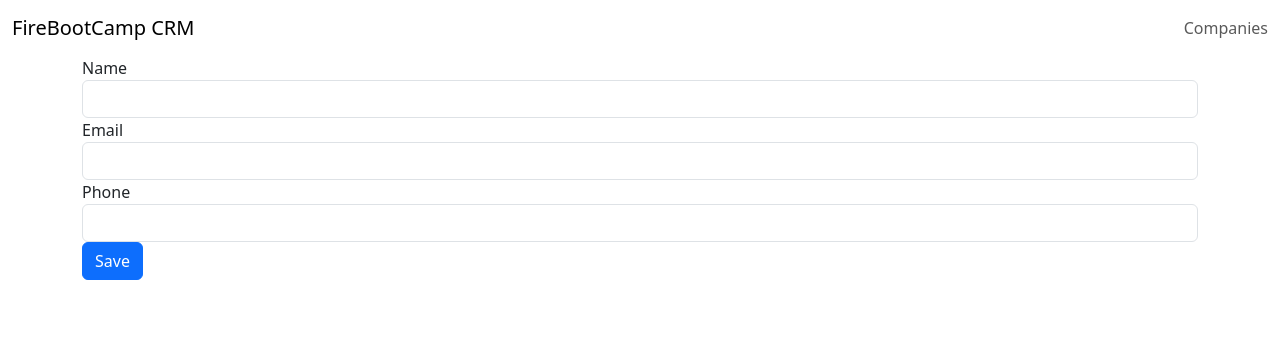
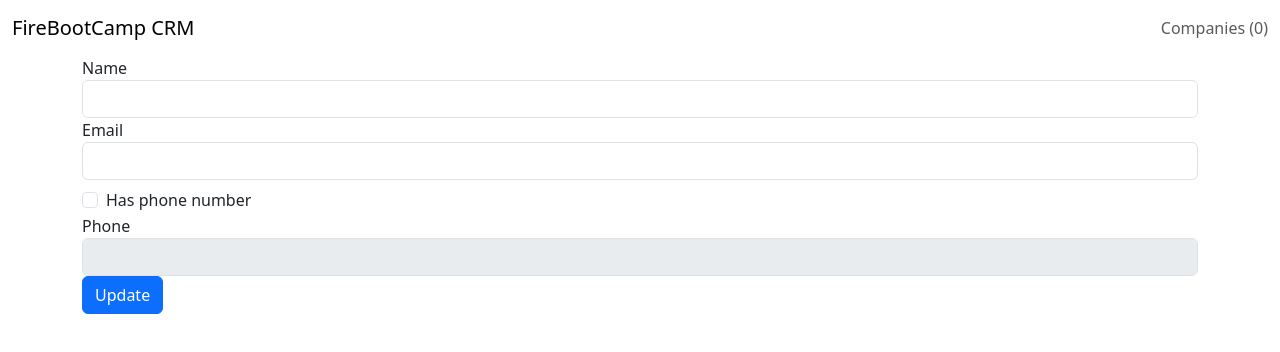
Before and after one commit to github-mados/ssw_angular, an Angular app: page /company/edit/1 in a window 1280 px wide. Shown: the top 352 px of the page. Built offline with nearby package versions, Linux system fonts and the light colour scheme; no server answers.

Commit message:
Part 12 State Management

```diff
--- a/src/app/app.component.html
+++ b/src/app/app.component.html
@@ -3,7 +3,7 @@
     <a href="/" class="navbar-brand">FireBootCamp CRM</a>
     <ul class="navbar-nav ml-auto flex-row">
       <li class="nav-item" routerLinkActive="active">
-        <a class="nav-link" [routerLink]="['company/list']"> Companies </a>
+        <a class="nav-link" [routerLink]="['company/list']">  Companies (<span id="company-count">{{ companyCount$ | async }}</span>) </a>
       </li>
     </ul>
   </div>
--- a/src/app/app.component.ts
+++ b/src/app/app.component.ts
@@ -1,21 +1,31 @@
-import { Component } from '@angular/core';
+import { Component, inject } from '@angular/core';
+import { AsyncPipe } from '@angular/common';
 import { FormsModule } from '@angular/forms';
 import { RouterLink, RouterOutlet } from '@angular/router';
 import { CompanyListComponent } from "./company/company-list/company-list.component";
+import { CompanyService } from './company/company.service';
+import { map } from 'rxjs';
 
 @Component({
   selector: 'fbc-root',
   standalone: true,
-  imports: [RouterOutlet,RouterLink, FormsModule, CompanyListComponent],
+  imports: [AsyncPipe,RouterOutlet,RouterLink, FormsModule, CompanyListComponent],
   templateUrl: './app.component.html',
   styleUrl: './app.component.scss'
 })
 export class AppComponent {
   title = 'Melbourne firebootcamp-crm';
+
+  companiesService = inject(CompanyService);
+
   date = new Date();
 
   changeTitle(){
     this.title = 'New Title '+Math.random();
+
   }
 
+  companyCount$ = this.companiesService
+    .getCompanies()
+    .pipe(map((companies) => companies.length));
 }
--- a/src/app/company/company-edit/company-edit.component.html
+++ b/src/app/company/company-edit/company-edit.component.html
@@ -25,13 +25,20 @@
       }
     </div>
 
-    <div class="form-group">
-      <label for="phone">Phone</label>
-      <input type="text" class="form-control" id="phone" formControlName="phone" name="phone">
+    <div class="form-check mt-2">
+      <input type="checkbox" class="form-check-input" id="checkPhone" formControlName="checkPhone" />
+      <label for="checkPhone" class="form-check-label">Has phone number</label>
     </div>
 
     <div class="form-group">
-      <button class="btn btn-primary" (click)="saveCompany()">Save</button>
+      <label for="phone">Phone</label>
+      <input type="text" class="form-control" id="phone" formControlName="phone" name="phone" >
+    </div>
+
+    <div class="form-group">
+      <button class="btn btn-primary" (click)="saveCompany()">
+        {{isNewCompany ? 'Create' : 'Update'}}
+      </button>
     </div>
 
   </form>
--- a/src/app/company/company-edit/company-edit.component.ts
+++ b/src/app/company/company-edit/company-edit.component.ts
@@ -1,13 +1,21 @@
 import { CommonModule } from '@angular/common';
-import { Component,inject } from '@angular/core';
-import { FormBuilder, FormControl, FormGroup, ReactiveFormsModule, Validators } from '@angular/forms';
+import { Component } from '@angular/core';
+import {
+  FormBuilder,
+  FormControl,
+  FormGroup,
+  ReactiveFormsModule,
+  Validators,
+} from '@angular/forms';
 import { Company } from '../company';
 import { CompanyService } from '../company.service';
-import { Router } from '@angular/router';
+import { ActivatedRoute, Router } from '@angular/router';
 
 type CompanyEditFormGroup = {
   [K in keyof Company]: FormControl<Company[K] | null>;
-}
+} & {
+  checkPhone: FormControl<boolean | null>;
+};
 
 @Component({
   selector: 'fbc-company-edit',
@@ -17,29 +25,67 @@
   styleUrl: './company-edit.component.scss',
 })
 export class CompanyEditComponent {
+  isNewCompany = false;
   companyForm!: FormGroup<CompanyEditFormGroup>;
 
   constructor(
+    private readonly activatedRoute: ActivatedRoute,
     private readonly fb: FormBuilder,
     private readonly router: Router,
     private readonly companyService: CompanyService,
   ) {}
 
   ngOnInit(): void {
+    const companyId = +this.activatedRoute.snapshot.params['id'];
+    this.isNewCompany = !(companyId > 0);
+
     this.companyForm = this.fb.group<CompanyEditFormGroup>({
       id: this.fb.control(0),
       name: this.fb.control('', [Validators.required, Validators.minLength(3)]),
       email: this.fb.control('', [Validators.required, Validators.email]),
-      phone: this.fb.control(null),
+      checkPhone: this.fb.control(false),
+      phone: this.fb.control({ value: '', disabled: true }),
     });
+
+    this.companyForm.controls.checkPhone.valueChanges.subscribe((v) => {
+      const phoneControl = this.companyForm.controls.phone;
+      if (v) {
+        phoneControl.setValidators([Validators.required]);
+        phoneControl.enable();
+      } else {
+        phoneControl.clearValidators();
+        phoneControl.disable();
+      }
+      phoneControl.updateValueAndValidity();
+    });
+
+
+    if (!this.isNewCompany) {
+      this.companyService.getCompany(companyId).subscribe((company)=>{
+        this.companyForm.patchValue(company)
+      });
+      ;
+
+
+
+    }
   }
 
   saveCompany() {
     this.companyForm.markAllAsTouched();
 
-    if (this.companyForm.valid) {
-      const company = this.companyForm.value as Company;
-      this.companyService.saveCompany(company).subscribe((_) => {
+    if (!this.companyForm.valid) {
+      return;
+    }
+
+    const company = this.companyForm.value as Company;
+
+    if (this.isNewCompany) {
+      this.companyService.addCompany(company).subscribe((_) => {
+        this.router.navigate(['/company/list']);
+      });
+    } else {
+      this.companyService.updateCompany(company).subscribe((_) => {
         this.router.navigate(['/company/list']);
       });
     }
--- a/src/app/company/company.service.ts
+++ b/src/app/company/company.service.ts
@@ -1,6 +1,6 @@
 import { Injectable } from '@angular/core';
-import { Observable } from 'rxjs';
-import { catchError } from 'rxjs/operators';
+import { BehaviorSubject, Observable } from 'rxjs';
+import { catchError, tap } from 'rxjs/operators';
 import { Company } from './company';
 import { HttpClient } from '@angular/common/http';
 
@@ -9,29 +9,56 @@
 })
 export class CompanyService {
 
+  private companies$ = new BehaviorSubject<Company[]>([]);
+
   API_BASE = 'https://app-fbc-crm-api-prod.azurewebsites.net/api';
   constructor(
     private readonly httpClient:HttpClient
   ) {
 
+    this.loadCompanies();
+
    }
 
+    private loadCompanies() {
+    this.httpClient
+      .get<Company[]>(`${this.API_BASE}/company`)
+      .pipe(
+        tap(_ => console.log('loadCompanies called')),
+        catchError(this.errorHandler<Company[]>),
+      ).subscribe(companies => this.companies$.next(companies));
+    }
 
-   getCompanies(): Observable<Company[]> {
-    return this.httpClient.get<Company[]>(`${this.API_BASE}/company`)
-      .pipe(catchError(this.errorHandler<Company[]>));
+    getCompanies(): Observable<Company[]> {
+      return this.companies$;
+    }
+
+  getCompany(companyId: number): Observable<Company> {
+    return this.httpClient.get<Company>(`${this.API_BASE}/company/${companyId}`)
+      .pipe(catchError(this.errorHandler<Company>));
   }
 
   deleteCompany(companyId: number): Observable<Company> {
     return this.httpClient.delete<Company>(`${this.API_BASE}/company/${companyId}`)
-      .pipe(catchError(this.errorHandler<Company>));
+
+      .pipe(
+        tap(() => this.loadCompanies()),
+        catchError(this.errorHandler<Company>));
     }
 
-    saveCompany(company: Company): Observable<Company> {
-      return this.httpClient.post<Company>(`${this.API_BASE}/company`, company).pipe(
-        catchError(this.errorHandler<Company>)
-      );
+  updateCompany(company: Company): Observable<Company> {
+    return this.httpClient.put<Company>(`${this.API_BASE}/company/${company.id}`,company)
+      .pipe(
+        tap(() => this.loadCompanies()),
+        catchError(this.errorHandler<Company>));
     }
+
+  addCompany(company: Company): Observable<Company> {
+    return this.httpClient.post<Company>(`${this.API_BASE}/company`, {...company,id:0}).pipe(
+      tap(() => this.loadCompanies()),
+      catchError(this.errorHandler<Company>)
+    );
+  }
 
 
   private errorHandler<T>(error: any): Observable<T> {
--- a/src/app/company/company.ts
+++ b/src/app/company/company.ts
@@ -2,5 +2,5 @@
     id: number;
     name: string;
     email: string;
-    phone: number;
+    phone: string;
 }
```
